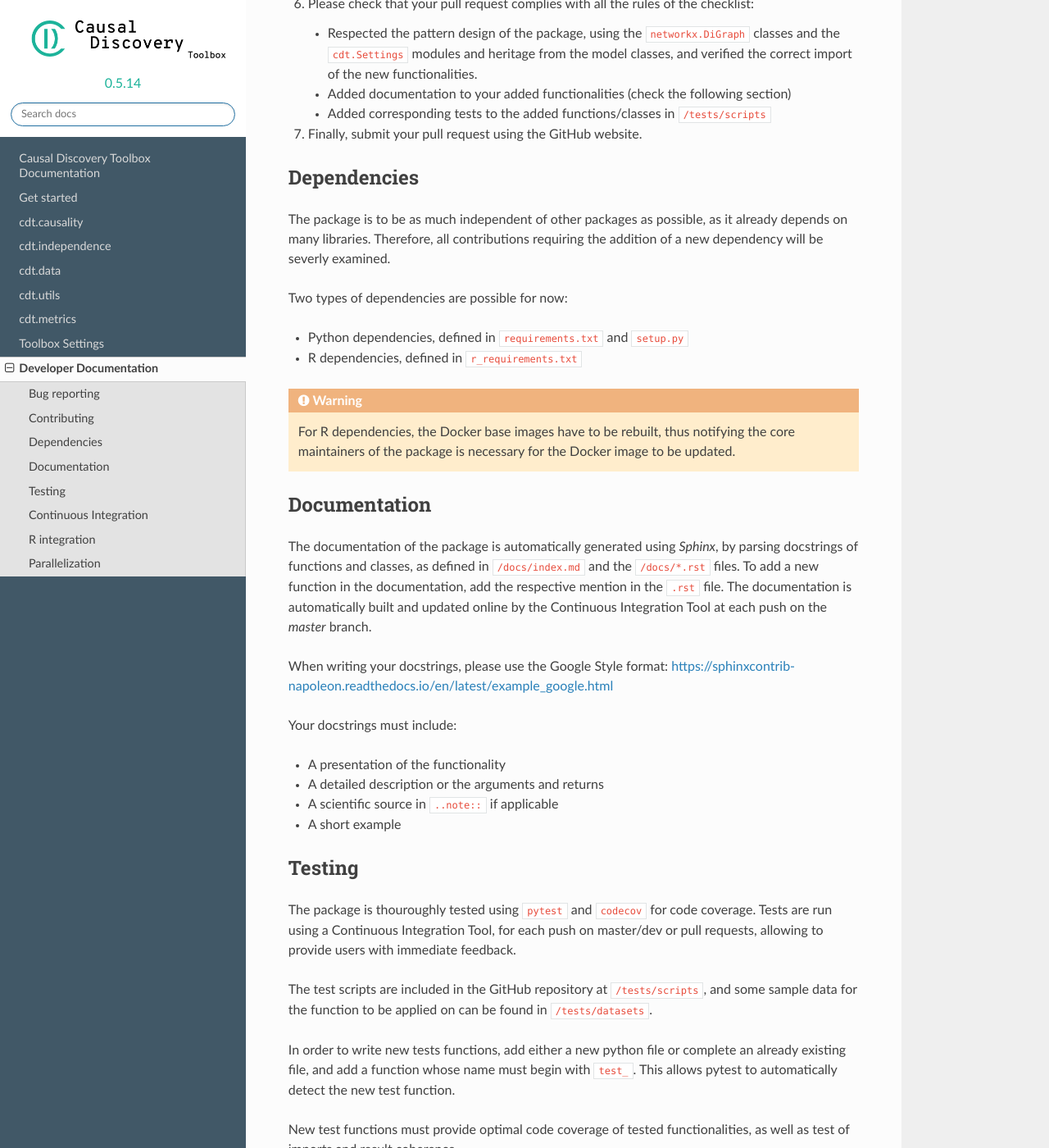
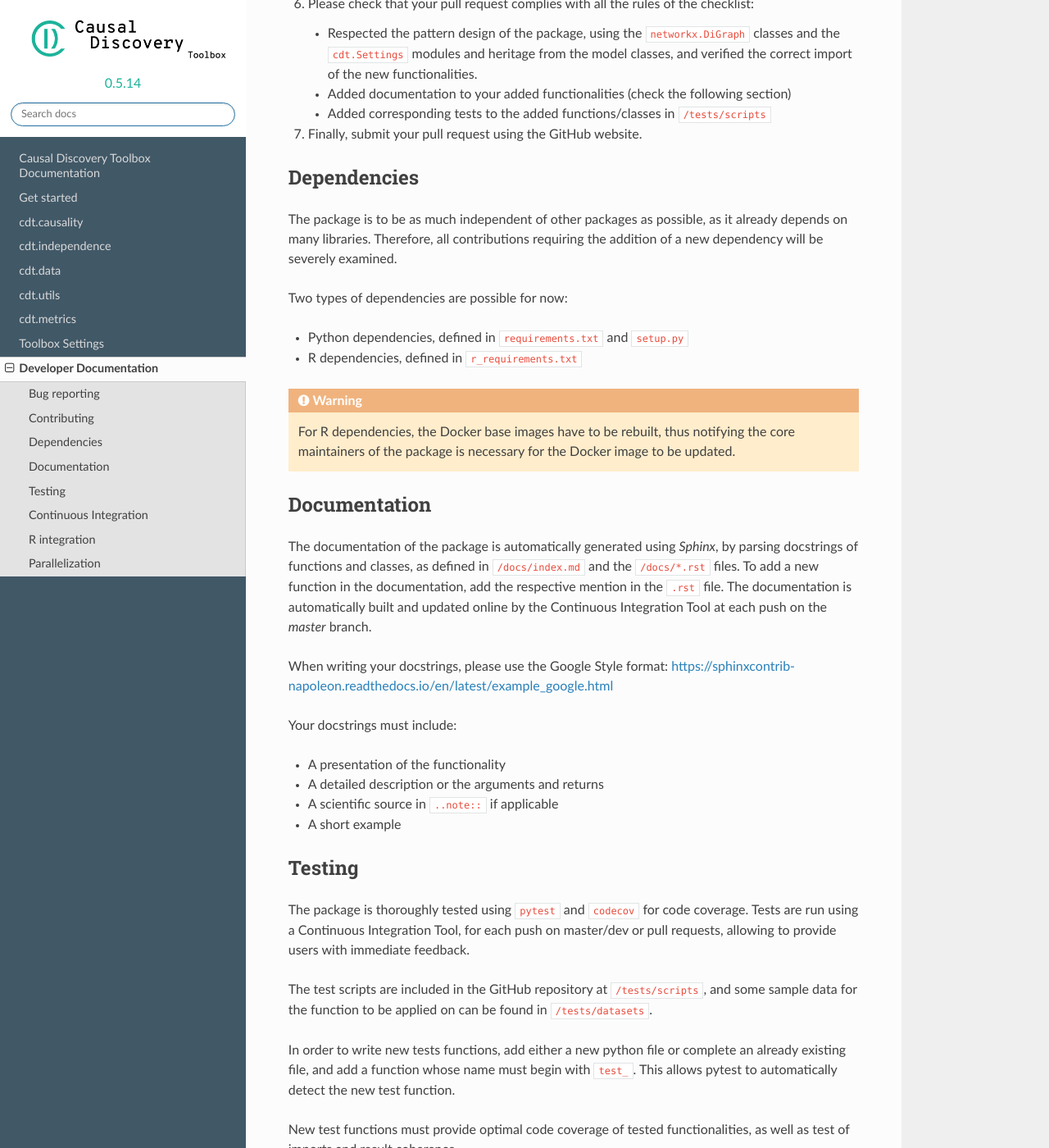
Before and after one commit to FenTechSolutions/CausalDiscoveryToolbox, a Sphinx documentation site: the page built from docs/developer.rst, in a window 1280 px wide and 1400 px high, scrolled down 1629 px. Shown: the whole window at 82% size. Built offline with Sphinx 7.4.7 and the Read the Docs theme 2.0.0, drawn with Linux system fonts in a browser that asks for light colours; some of the changed text lies outside the part shown.

Commit message:
[DOC] Fix typos and grammatical errors in documentation.

```diff
--- a/docs/developer.rst
+++ b/docs/developer.rst
@@ -99,7 +99,7 @@
 ============
 The package is to be as much independent of other packages as possible, as it
 already depends on many libraries. Therefore, all contributions requiring
-the addition of a new dependency will be severly examined.
+the addition of a new dependency will be severely examined.
 
 Two types of dependencies are possible for now:
 
@@ -136,7 +136,7 @@
 
 Testing
 =======
-The package is thouroughly tested using ``pytest`` and ``codecov`` for code
+The package is thoroughly tested using ``pytest`` and ``codecov`` for code
 coverage. Tests are run using a Continuous Integration Tool, for
 each push on master/dev or pull requests, allowing to provide users with
 immediate feedback.
--- a/docs/tutorial_1.rst
+++ b/docs/tutorial_1.rst
@@ -172,7 +172,7 @@
 -------------------
 
 Having a graph skeleton, we are going to perform causal discovery with
-constraints, by using the `GES` algorithm..
+constraints, by using the `GES` algorithm.
 
 .. seealso:: `D.M. Chickering (2002). Optimal
    structure identification with greedy search. Journal of Machine Learning
--- a/docs/tutorial_2.rst
+++ b/docs/tutorial_2.rst
@@ -1,7 +1,7 @@
 Advanced Tutorial
 =================
 
-This second tutorial targets more experienced users. We will focus on :
+This second tutorial targets more experienced users. We will focus on:
 
 1. Launching `cdt` Docker containers
 
```
Also changed, not shown: other parts of docs/developer.rst (+2 -2 lines), other parts of docs/tutorial_1.rst (+1 -1 lines), CONTRIBUTING.md (+1 -1 lines), README.md (+6 -6 lines), docs/tutorial.rst (+4 -4 lines), documentation.md (+2 -2 lines), installation_instructions.md (+8 -8 lines).
